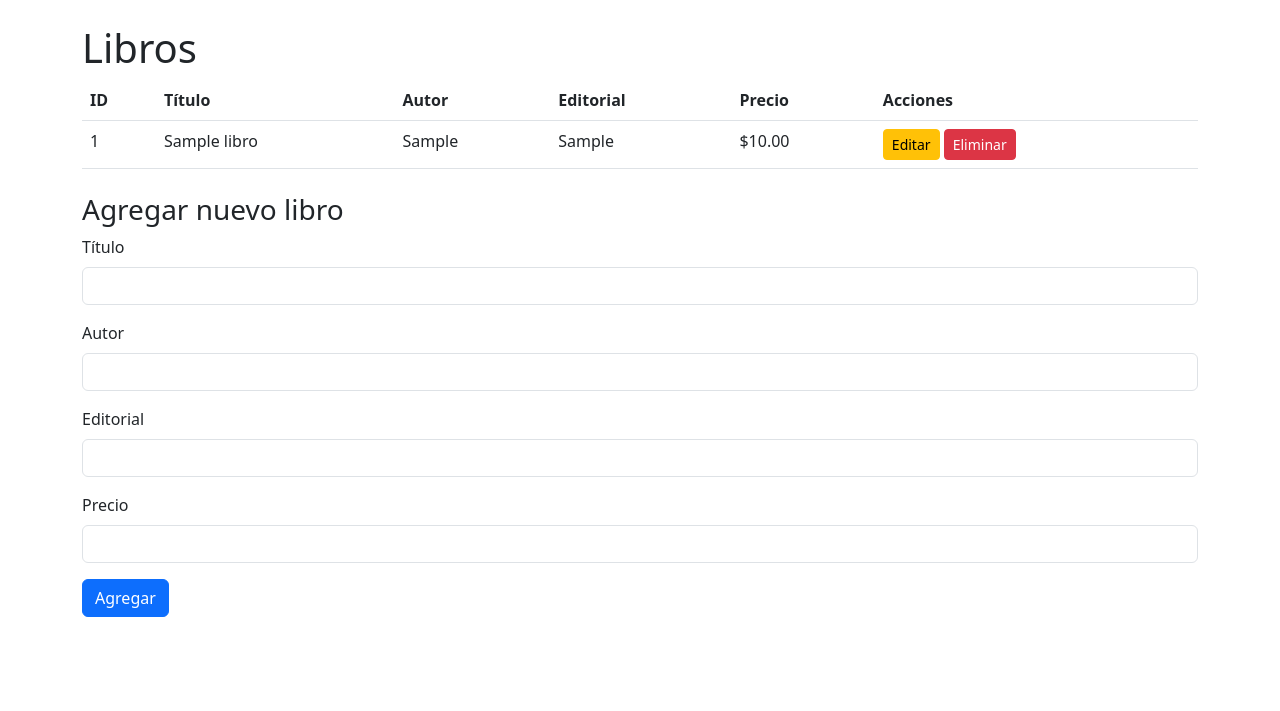
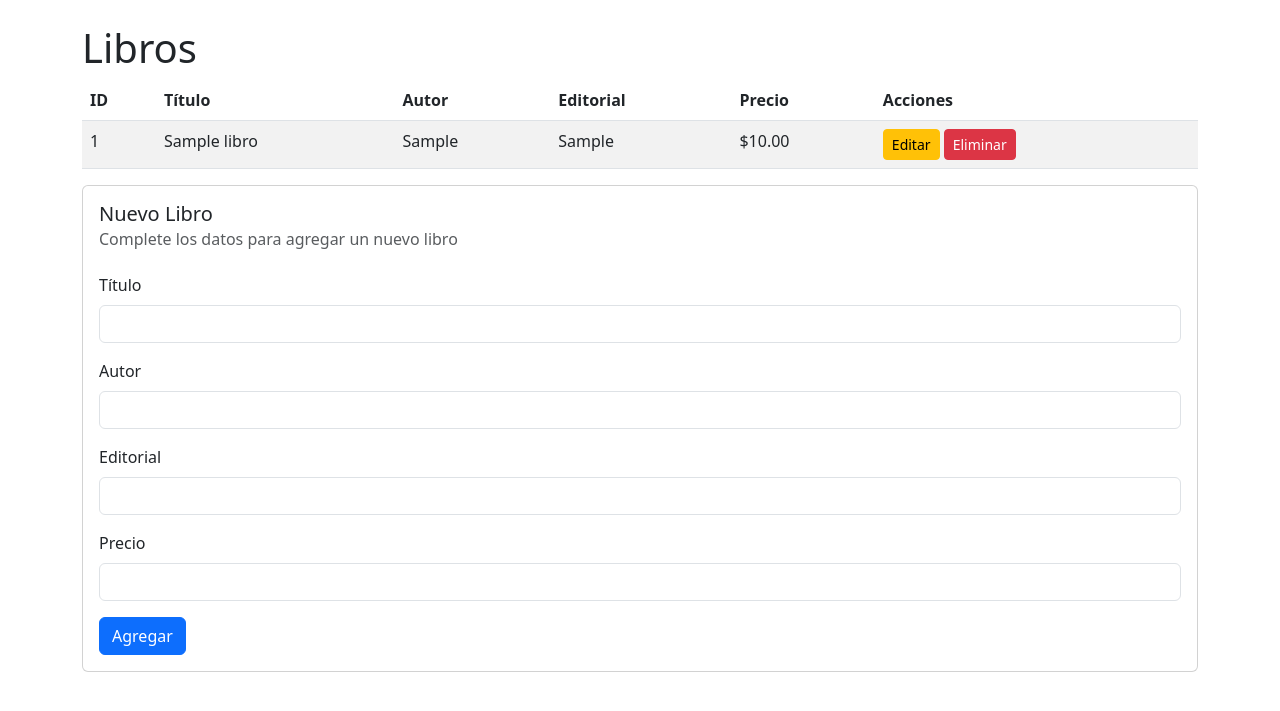
Before and after one commit to jcondeipeayt186/libreria-python-web-test, a Flask app: page /libros in a window 1280 px wide. Shown: the part 56-767 px from the top of the page. Run offline with Flask 3, Linux system fonts and the light colour scheme; tables that the repository leaves empty hold one stand-in row (Sample ...).

Commit message:
mejorando las paginas con bootstrap

```diff
--- a/templates/libros.html
+++ b/templates/libros.html
@@ -1,7 +1,8 @@
 {% extends "base.html" %}
 {% block content %}
 <h1>Libros</h1>
-<table class="table">
+<div class="table-responsive">
+<table class="table table-striped table-hover">
     <thead>
         <tr>
             <th>ID</th>
@@ -28,8 +29,16 @@
         {% endfor %}
     </tbody>
 </table>
+</div>
+
+<div class="card">
+    <div class="card-body">
+
+        <h5 class="card-title">Nuevo Libro</h5>
+        <h6 class="card-subtitle mb-2 text-body-secondary">Complete los datos para agregar un nuevo libro</h6>
+
         <form method="POST" action="/agregar_libro" class="mt-4">
-    <h3>Agregar nuevo libro</h3>
+
             <div class="mb-3">
                 <label for="titulo" class="form-label">Título</label>
                 <input type="text" class="form-control" id="titulo" name="titulo" required>
@@ -48,4 +57,9 @@
             </div>
             <button type="submit" class="btn btn-primary">Agregar</button>
         </form>
+
+
+    </div>
+  </div>
+
 {% endblock %}
```
Lines whose indentation alone changed are shown as unchanged.
